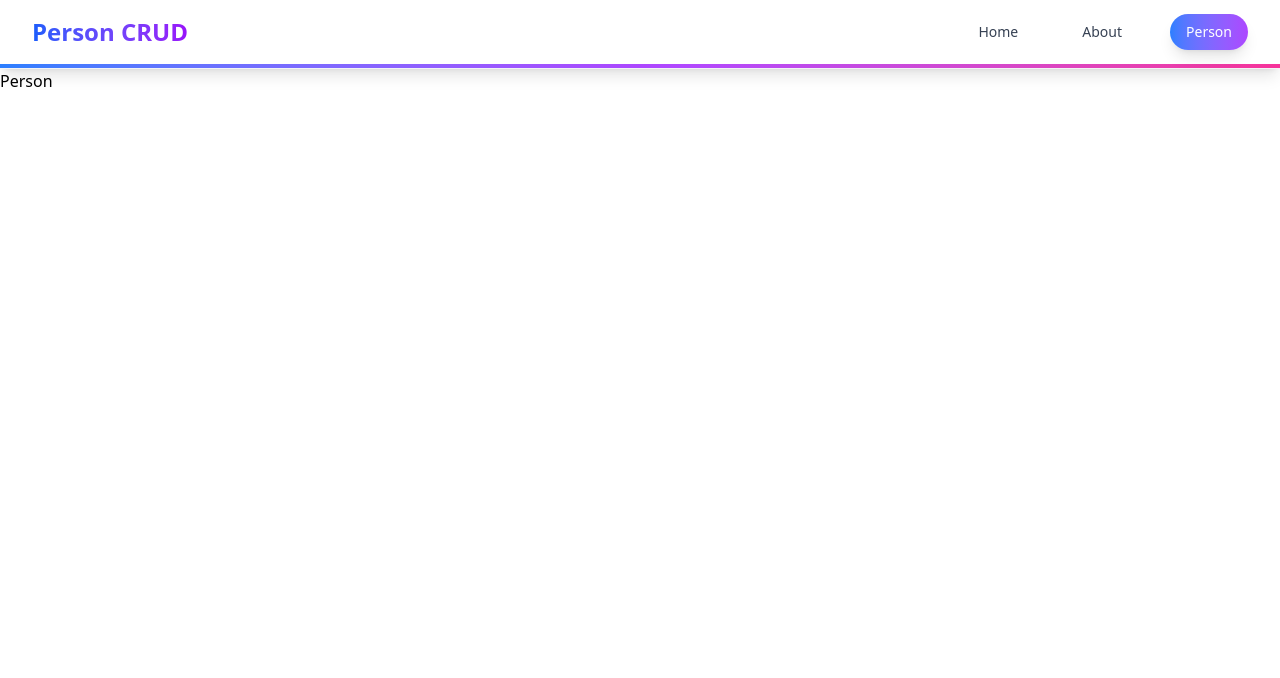
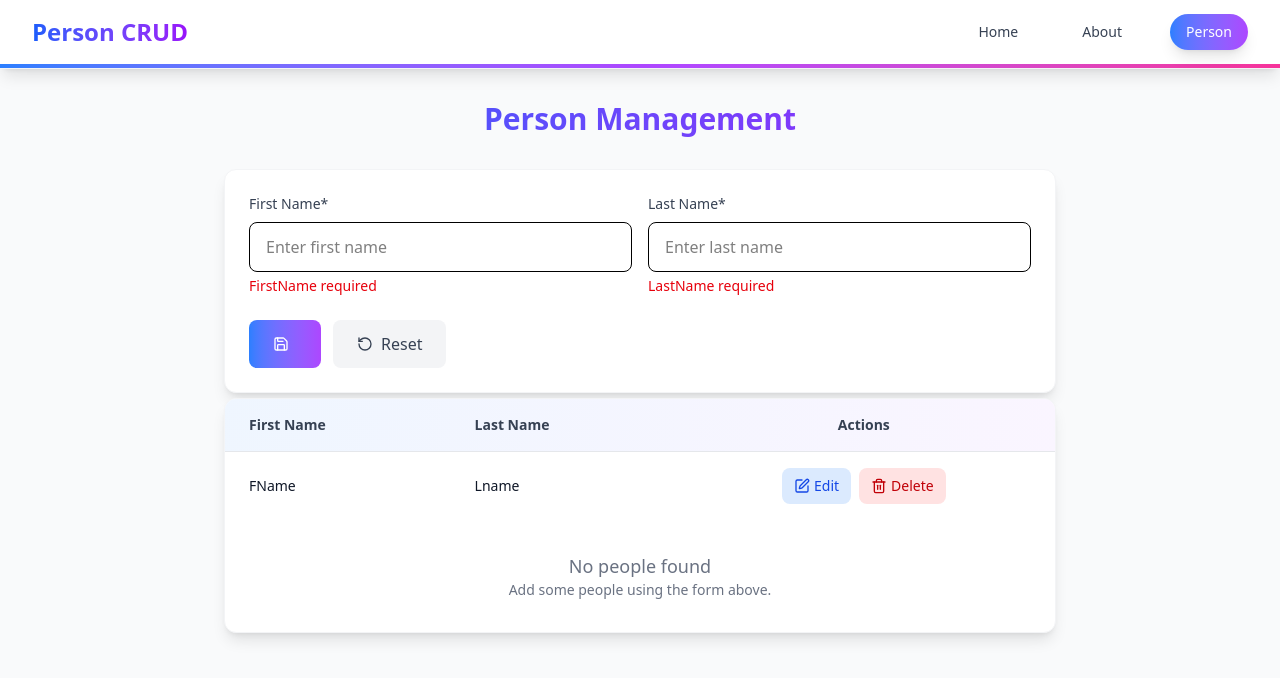
Before and after one commit to ryandeist/DotnetReactCrud, a React (Vite) app in the folder frontend/: page /person in a window 1280 px wide. Shown: the top 678 px of the page. Built offline with nearby package versions, Linux system fonts and the light colour scheme.

Commit message:
PersonComponent Scaffold

```diff
--- a/frontend/src/components/Person/Person.jsx
+++ b/frontend/src/components/Person/Person.jsx
@@ -1,8 +1,21 @@
-import React from 'react'
+import PersonForm from "./PersonForm"
+import PersonList from "./PersonList"
 
-const Person = () => {
+function Person() {
     return (
-        <div>Person</div>
+        <div className="min-h-screen bg-gray-50 py-8">
+            <div className="max-w-4xl mx-auto px-4 sm:px-6 lg:px-8 space-y-6">
+                <div className="text-center mb-8">
+                    <h1 className="text-3xl font-bold bg-gradient-to-r from-blue-600 to-purple-600 bg-clip-text text-transparent">
+                        Person Management
+                    </h1>
+
+                </div>
+
+                <PersonForm />
+                <PersonList />
+            </div>
+        </div>
     )
 }
 
```
